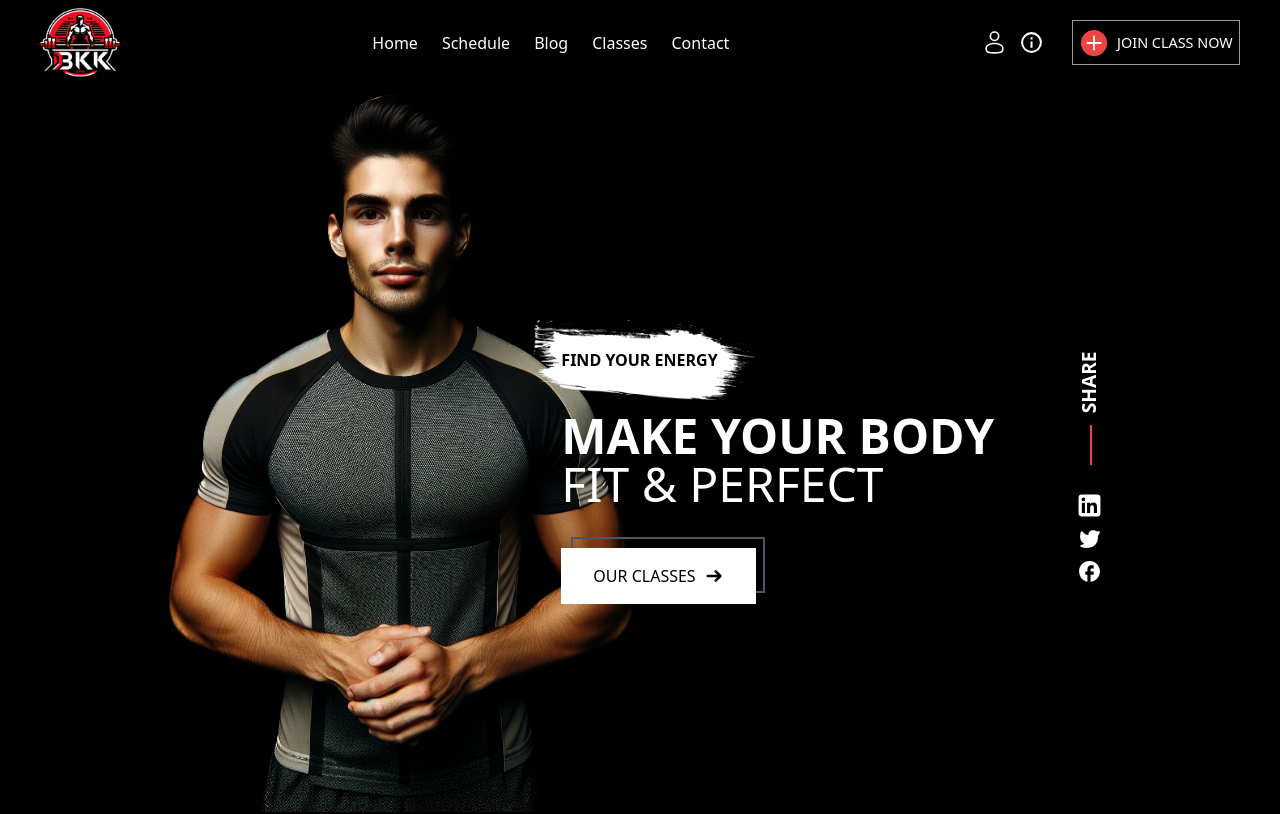
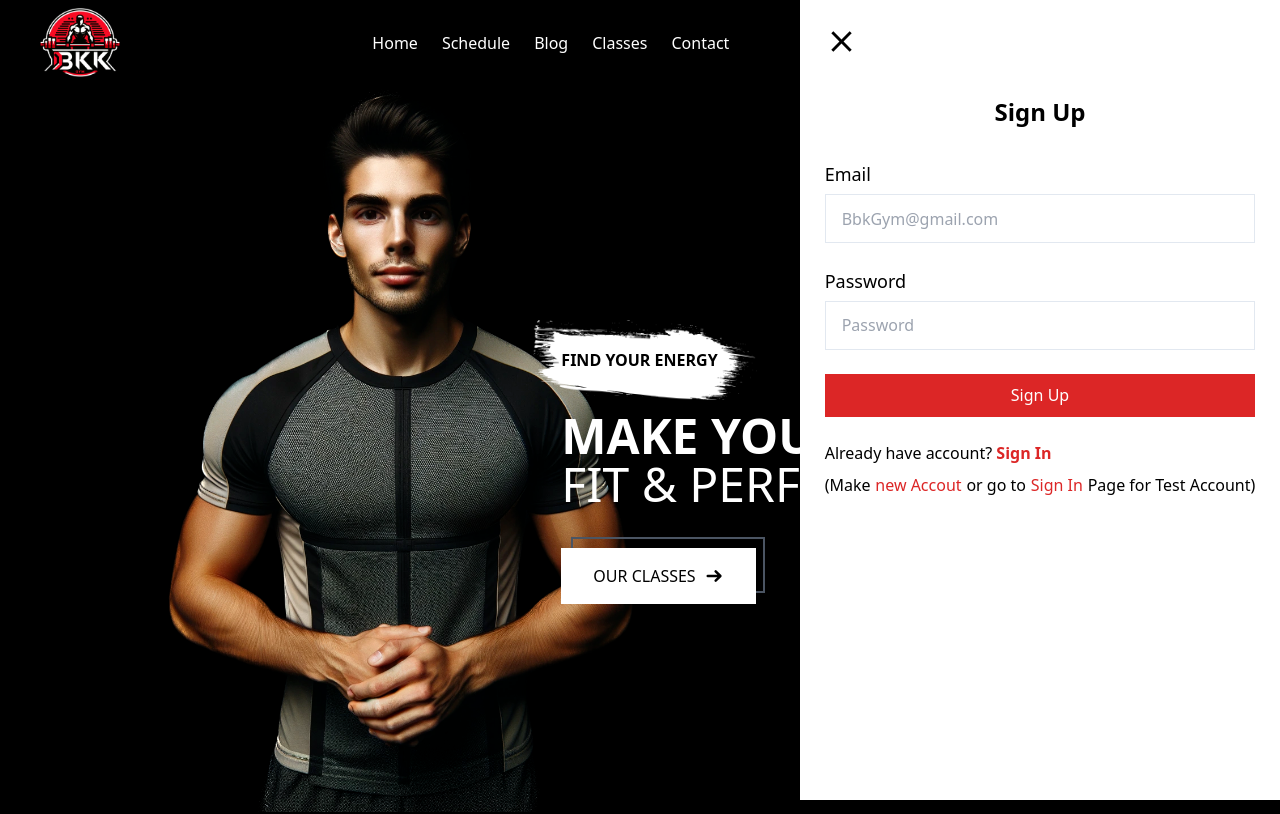
Before and after one commit to OnigiriKing/new-project, a React (Create React App) app: page / in a window 1280 px wide. Shown: the top 814 px of the page. Built offline with nearby package versions, Linux system fonts and the light colour scheme.

Commit message:
Login update

```diff
--- a/src/components/headerComp/Header.Login/Login.jsx
+++ b/src/components/headerComp/Header.Login/Login.jsx
@@ -1,7 +1,8 @@
 import { useSelector, useDispatch } from "react-redux";
+import allSvg from "svg/allSvg";
 
 export default function Login() {
-  const openState = useSelector((state) => state.openState)
+  const openState = useSelector((state) => state.openState);
 
   return (
     <div
@@ -9,6 +10,9 @@ export default function Login() {
         openState ? "right-0" : "right-[-100%]"
       }`}
     >
+      <div class="cursor-pointer hover:text-red-600 duration-[.3s] ease-in-out text-black absolute left-[1.5rem] top-[1.5rem]">
+        {allSvg(35).close}
+      </div>
       <div class=" pt-[6rem] text-black ">
         <h3 class="text-black text-center font-bold text-2xl mb-[2rem]">
           Sign Up
--- a/src/features/Redux/reducers/openSlice.js
+++ b/src/features/Redux/reducers/openSlice.js
@@ -1,6 +1,6 @@
 import { createSlice } from "@reduxjs/toolkit";
 
-const initialState = false;
+const initialState = true;
 
 const openSlice = createSlice({
   name: "openSlice",
--- a/src/svg/allSvg.js
+++ b/src/svg/allSvg.js
@@ -477,6 +477,19 @@ export default function allSvg(width) {
         />
       </svg>
     ),
+    close: (
+      <svg
+        xmlns="http://www.w3.org/2000/svg"
+        width={width}
+        height={width}
+        viewBox="0 0 24 24"
+      >
+        <path
+          fill="currentColor"
+          d="M19 6.41L17.59 5L12 10.59L6.41 5L5 6.41L10.59 12L5 17.59L6.41 19L12 13.41L17.59 19L19 17.59L13.41 12z"
+        />
+      </svg>
+    ),
   };
 
   return svg;
```
Also changed, not shown: src/dist/style.css.
